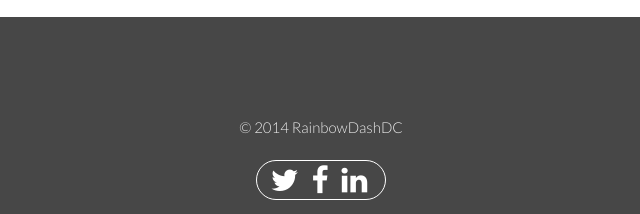
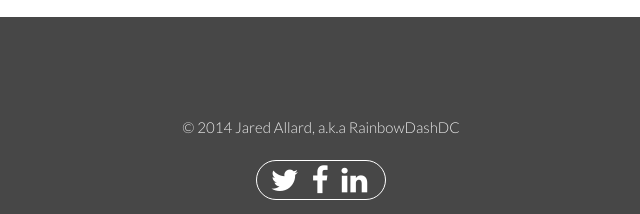
Before and after one commit to jaredallard/jaredallard.github.io, a plain HTML site: page index.html in a window 1280 px wide. Shown: the part 1739-1953 px from the top of the page, 319-959 px from the left. Drawn offline with Linux system fonts and the light colour scheme.

Commit message:
Clarify copyright, and name.

```diff
--- a/index.html
+++ b/index.html
@@ -59,7 +59,7 @@
 		</div>
 		<div class='wrapper-final'>
 			<div class='footer'>
-				&copy; 2014 RainbowDashDC
+				&copy; 2014 Jared Allard, a.k.a RainbowDashDC
 				<br /><br />
 				<div class='social-wrapper'>
 					&nbsp;
```
